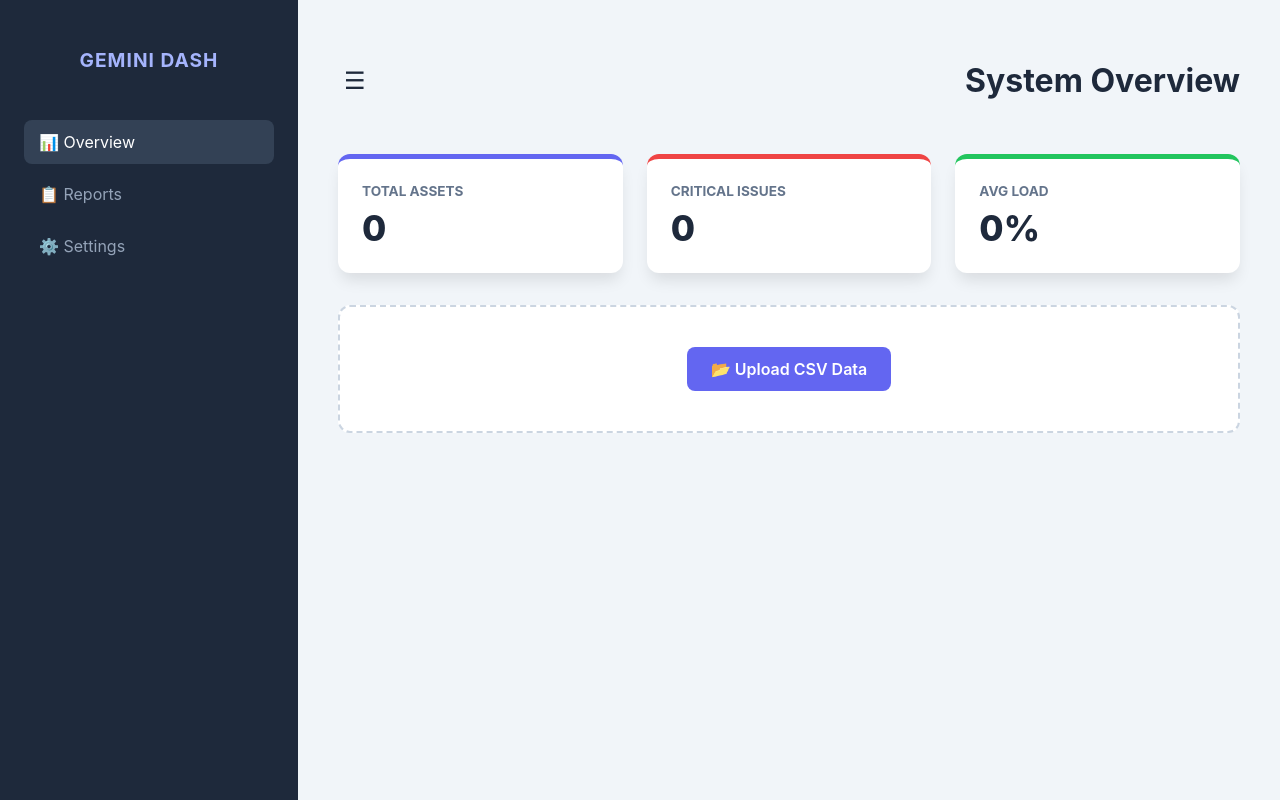
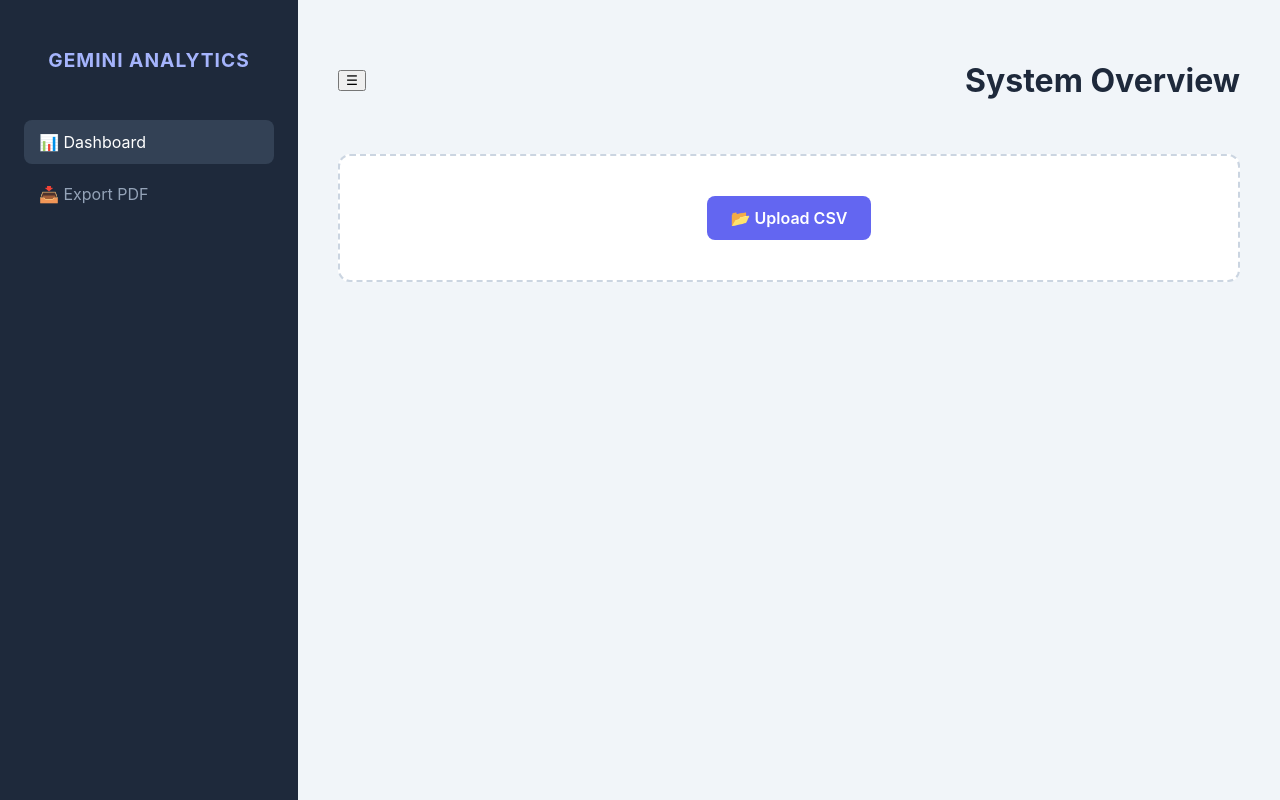
Before and after one commit to shivani-i-i/Industrial-Equipment-Analytics-Suite, a React (Create React App) app in the folder web/: page / in a window 1280 px wide. Built offline with nearby package versions, Linux system fonts and the light colour scheme.

Commit message:
Final: Integrated Smart CSV mapping, fixed PDF export logic, and updated dashboard CSS

```diff
--- a/web/package.json
+++ b/web/package.json
@@ -9,6 +9,8 @@
     "@testing-library/user-event": "^13.5.0",
     "axios": "^1.13.4",
     "chart.js": "^4.5.1",
+    "jspdf": "^4.1.0",
+    "jspdf-autotable": "^5.0.7",
     "react": "^18.2.0",
     "react-chartjs-2": "^5.3.1",
     "react-dom": "^18.2.0",
--- a/web/src/App.css
+++ b/web/src/App.css
@@ -46,7 +46,10 @@ body {
   letter-spacing: 1px;
 }
 
-.sidebar ul { list-style: none; padding: 0; }
+.sidebar ul {
+  list-style: none;
+  padding: 0;
+}
 
 .sidebar li {
   padding: 12px 15px;
@@ -76,46 +79,6 @@ header {
   margin-bottom: 2rem;
 }
 
-.sidebar-toggle {
-  background: none;
-  border: none;
-  font-size: 1.5rem;
-  cursor: pointer;
-  color: var(--text-main);
-}
-
-/* --- Stats Cards --- */
-.stats-grid {
-  display: grid;
-  grid-template-columns: repeat(auto-fit, minmax(220px, 1fr));
-  gap: 1.5rem;
-  margin-bottom: 2rem;
-}
-
-.card {
-  background: white;
-  padding: 1.5rem;
-  border-radius: 12px;
-  box-shadow: var(--shadow);
-  border-top: 5px solid var(--primary);
-}
-
-.card.critical { border-top-color: var(--danger); }
-.card.stable { border-top-color: var(--success); }
-
-.card h3 {
-  font-size: 0.85rem;
-  color: var(--text-muted);
-  text-transform: uppercase;
-  margin: 0;
-}
-
-.card p {
-  font-size: 2.2rem;
-  font-weight: 800;
-  margin: 0.5rem 0 0;
-}
-
 /* --- Upload Section --- */
 .upload-box {
   background: white;
@@ -124,15 +87,10 @@ header {
   border: 2px dashed #cbd5e1;
   text-align: center;
   margin-bottom: 2.5rem;
-  transition: border-color 0.3s;
-}
-
-.upload-box:hover {
-  border-color: var(--primary);
 }
 
 input[type="file"] {
-  display: none; /* Hidden to use custom styled label */
+  display: none;
 }
 
 .btn-primary {
@@ -144,8 +102,7 @@ input[type="file"] {
   border: none;
   cursor: pointer;
   font-weight: 600;
-  font-size: 1rem;
-  transition: background 0.2s;
+  text-decoration: none;
 }
 
 .btn-primary:hover {
@@ -155,7 +112,7 @@ input[type="file"] {
 /* --- Grid for Chart & Table --- */
 .results-container {
   display: grid;
-  grid-template-columns: 1.6fr 1fr;
+  grid-template-columns: 1.5fr 1fr;
   gap: 2rem;
 }
 
@@ -177,13 +134,11 @@ th {
   padding: 12px;
   border-bottom: 2px solid #f1f5f9;
   color: var(--text-muted);
-  font-size: 0.85rem;
 }
 
 td {
   padding: 12px;
   border-bottom: 1px solid #f8fafc;
-  font-size: 0.95rem;
 }
 
 /* --- Status Pills --- */
@@ -195,10 +150,17 @@ td {
   text-transform: uppercase;
 }
 
-.status-critical { background: #fee2e2; color: var(--danger); }
-.status-stable { background: #dcfce7; color: var(--success); }
+.status-critical {
+  background: #fee2e2;
+  color: var(--danger);
+}
 
-/* --- Responsive Layout --- */
+.status-stable {
+  background: #dcfce7;
+  color: var(--success);
+}
+
+/* --- Responsive --- */
 @media (max-width: 1024px) {
   .results-container {
     grid-template-columns: 1fr;
--- a/web/src/App.js
+++ b/web/src/App.js
@@ -4,13 +4,7 @@ import autoTable from 'jspdf-autotable';
 import { Bar } from 'react-chartjs-2';
 import Papa from 'papaparse';
 import {
-  Chart as ChartJS,
-  CategoryScale,
-  LinearScale,
-  BarElement,
-  Title,
-  Tooltip,
-  Legend,
+  Chart as ChartJS, CategoryScale, LinearScale, BarElement, Title, Tooltip, Legend,
 } from 'chart.js';
 import './App.css';
 
@@ -21,7 +15,6 @@ function App() {
   const [loading, setLoading] = useState(false);
   const [sidebarOpen, setSidebarOpen] = useState(true);
 
-  // --- SMART DATA PARSING (Fixes the "Unknown" and Empty Graph issue) ---
   const handleFileUpload = (e) => {
     const file = e.target.files[0];
     if (!file) return;
@@ -32,50 +25,29 @@ function App() {
       skipEmptyLines: true,
       complete: (results) => {
         const parsedData = results.data.map(row => {
-          // Identify columns regardless of capitalization or naming (ID, name, load)
-          const id = row.id || row.ID || row.Id || 'N/A';
-          const name = row.name || row.Name || row.Equipment || row.Asset || row.Service || 'Unknown';
-          const loadVal = Number(row.load || row.Load || row.risk_score || row.Risk || 0);
-          const status = row.status || row.Status || (loadVal >= 80 ? 'Critical' : 'Stable');
-
+          const id = row.id || row.ID || row.Equipment_ID || 'N/A';
+          const name = row.name || row.Equipment || row.Asset || 'Unknown';
+          const loadVal = Number(row.load || row.Load || row.risk_score || 0);
+          const status = row.status || (loadVal >= 80 ? 'CRITICAL' : 'STABLE');
           return { id, name, load: loadVal, status };
         });
         setData(parsedData);
         setLoading(false);
       },
-      error: () => {
-        setLoading(false);
-        alert("Error reading CSV.");
-      }
     });
   };
 
-  // --- PDF EXPORT (Final Fixed Version) ---
   const exportPDF = () => {
-    if (!data.length) return;
     const doc = new jsPDF();
-
-    doc.setFont("helvetica", "bold");
-    doc.setFontSize(18);
-    doc.setTextColor(63, 66, 241);
-    doc.text("INDUSTRIAL EQUIPMENT ANALYTICS REPORT", 14, 20);
-
-    doc.setFontSize(10);
-    doc.setTextColor(100, 116, 139);
-    doc.text(`Generated: ${new Date().toLocaleString()}`, 14, 28);
-
-    const tableColumn = ["ID", "Equipment Name", "Status", "Load (%)"];
-    const tableRows = data.map(item => [item.id, item.name, item.status.toUpperCase(), `${item.load}%`]);
-
+    doc.text("Equipment Analytics Report", 14, 15);
     autoTable(doc, {
-      head: [tableColumn],
-      body: tableRows,
-      startY: 35,
+      head: [["ID", "Name", "Status", "Load (%)"]],
+      body: data.map(item => [item.id, item.name, item.status, `${item.load}%`]),
+      startY: 20,
       theme: 'grid',
-      headStyles: { fillColor: [79, 70, 229] },
+      headStyles: { fillColor: [63, 66, 241] }
     });
-
-    doc.save("Final_Equipment_Report.pdf");
+    doc.save("Report.pdf");
   };
 
   const chartData = {
@@ -84,62 +56,34 @@ function App() {
       label: 'Load (%)',
       data: data.map(d => d.load),
       backgroundColor: data.map(d => d.load >= 80 ? '#ef4444' : '#6366f1'),
-      borderRadius: 6,
     }]
   };
 
   return (
     <div className="dashboard-container">
       <aside className={`sidebar ${sidebarOpen ? "open" : "closed"}`}>
-        <h2>GEMINI DASH</h2>
-        <ul>
-          <li className="active">📊 Overview</li>
-          <li>📋 Reports</li>
-          <li>⚙️ Settings</li>
-        </ul>
+        <h2>GEMINI ANALYTICS</h2>
+        <ul><li className="active">📊 Dashboard</li><li onClick={exportPDF}>📥 Export PDF</li></ul>
       </aside>
-
       <main className="main-content">
         <header>
-          <button className="sidebar-toggle" onClick={() => setSidebarOpen(!sidebarOpen)}>☰</button>
+          <button onClick={() => setSidebarOpen(!sidebarOpen)}>☰</button>
           <h1>System Overview</h1>
-          {data.length > 0 && (
-            <button className="btn-primary" style={{backgroundColor: '#10b981'}} onClick={exportPDF}>
-              📥 Export PDF
-            </button>
-          )}
         </header>
-
-        <div className="stats-grid">
-          <div className="card"><h3>Total Assets</h3><p>{data.length}</p></div>
-          <div className="card critical"><h3>Critical Issues</h3><p>{data.filter(d => d.load >= 80).length}</p></div>
-          <div className="card stable"><h3>Avg Load</h3><p>{data.length ? (data.reduce((a, b) => a + b.load, 0) / data.length).toFixed(1) : 0}%</p></div>
-        </div>
-
         <section className="upload-box">
-          <input type="file" accept=".csv" onChange={handleFileUpload} id="csv-upload" />
-          <label htmlFor="csv-upload" className="btn-primary">📂 {loading ? "Analyzing..." : "Upload CSV Data"}</label>
+          <input type="file" accept=".csv" onChange={handleFileUpload} id="csv" />
+          <label htmlFor="csv" className="btn-primary">{loading ? "Loading..." : "📂 Upload CSV"}</label>
         </section>
-
         {data.length > 0 && (
           <div className="results-container">
-            <div className="chart-section">
-              <h3>Load Distribution Map</h3>
-              <div style={{ height: '300px' }}><Bar data={chartData} options={{ maintainAspectRatio: false, scales: { y: { beginAtZero: true, max: 100 } } }} /></div>
-            </div>
+            <div className="chart-section"><Bar data={chartData} options={{ maintainAspectRatio: false }} /></div>
             <div className="table-section">
-              <h3>Live Status Logs</h3>
               <table>
                 <thead><tr><th>ID</th><th>Name</th><th>Status</th></tr></thead>
-                <tbody>
-                  {data.map((item, idx) => (
-                    <tr key={idx}>
-                      <td>{item.id}</td>
-                      <td>{item.name}</td>
-                      <td><span className={`status-pill ${item.load >= 80 ? 'status-critical' : 'status-stable'}`}>{item.status}</span></td>
-                    </tr>
-                  ))}
-                </tbody>
+                <tbody>{data.map((item, i) => (
+                  <tr key={i}><td>{item.id}</td><td>{item.name}</td>
+                  <td><span className={`status-pill ${item.load >= 80 ? 'status-critical' : 'status-stable'}`}>{item.status}</span></td></tr>
+                ))}</tbody>
               </table>
             </div>
           </div>
@@ -148,5 +92,4 @@ function App() {
     </div>
   );
 }
-
 export default App;
```
Also changed, not shown: 1 other file (tests, documents, lock files or other folders).
